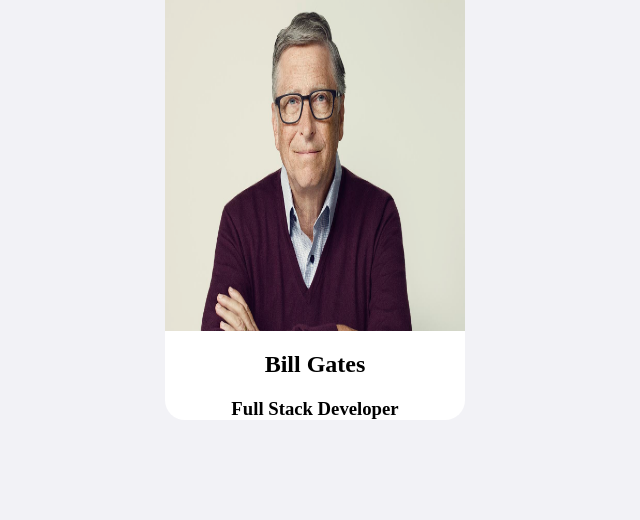
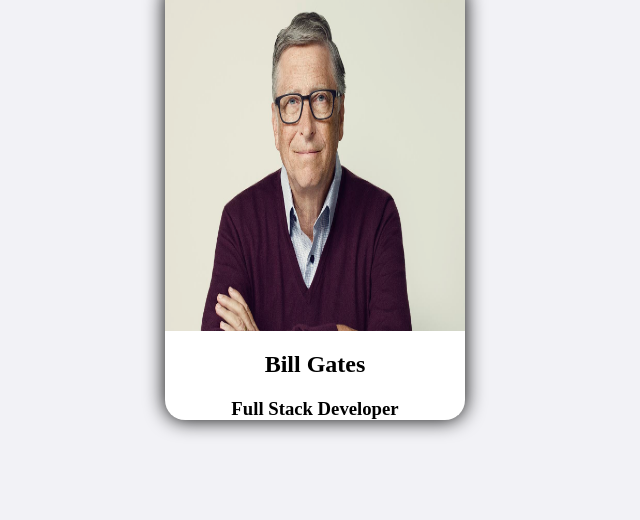
Before and after one commit to Rizal1453/dumbways-b40, a plain HTML site: page index.html in a window 1280 px wide. Shown: the part 390-910 px from the top of the page, without its empty margins (305-945 px from the left). Drawn offline with Linux system fonts and the light colour scheme.

Commit message:
first commit

```diff
--- a/index.html
+++ b/index.html
@@ -15,7 +15,7 @@
            <span style="margin: 10px;"><a href="linkedin.com"><img src="images/ig.png"width="30px" height="30px"></a></span>
            <span style="margin: 10px;"><a href="linkedin.com"><img src="images/fb.png"width="30px" height="30px"></a></span>
            <span style="margin: 10px;"><a href="linkedin.com"><img src="images/twiter.png"width="30px" height="30px"></a></span>
-            <div style="margin-right:70px;background-color: white; border-radius: 20px; text-align: center;">
+            <div style="margin-right:70px;background-color: white; border-radius: 20px; text-align: center;box-shadow: 0px 0px 20px black;">
 
                 <img style="border-radius:20px 20px 0 0"src="images/bill-gates.jpg" width="100%" height="350px">
                 <h2 >Bill Gates</h2>
```
